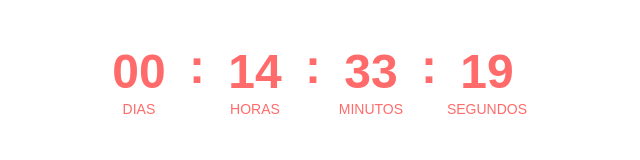
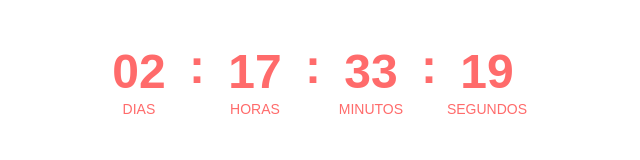
Before and after one commit to thimourato/temporizador-promocao, a plain HTML site: page index.html in a window 1280 px wide. Shown: the full height of the page, 327-967 px from the left. Drawn offline with Linux system fonts and the light colour scheme.

Commit message:
Add files via upload

```diff
--- a/index.html
+++ b/index.html
@@ -94,12 +94,17 @@
 
     <script>
         function updateCountdown() {
-            const endDate = new Date('2024-10-25T23:59:59').getTime();
+            // Define a data final no fuso horário de Brasília (UTC-3)
+            const endDateBrasilia = new Date('2024-10-27T23:59:59-03:00');
 
             function update() {
-                const now = new Date().getTime();
-                const distance = endDate - now;
+                // Obtém a data atual no fuso horário local do usuário
+                const now = new Date();
 
+                // Calcula a diferença em milissegundos
+                const distance = endDateBrasilia.getTime() - now.getTime();
+
+                // Cálculos para dias, horas, minutos e segundos
                 const days = Math.floor(distance / (1000 * 60 * 60 * 24));
                 const hours = Math.floor((distance % (1000 * 60 * 60 * 24)) / (1000 * 60 * 60));
                 const minutes = Math.floor((distance % (1000 * 60 * 60)) / (1000 * 60));
```
